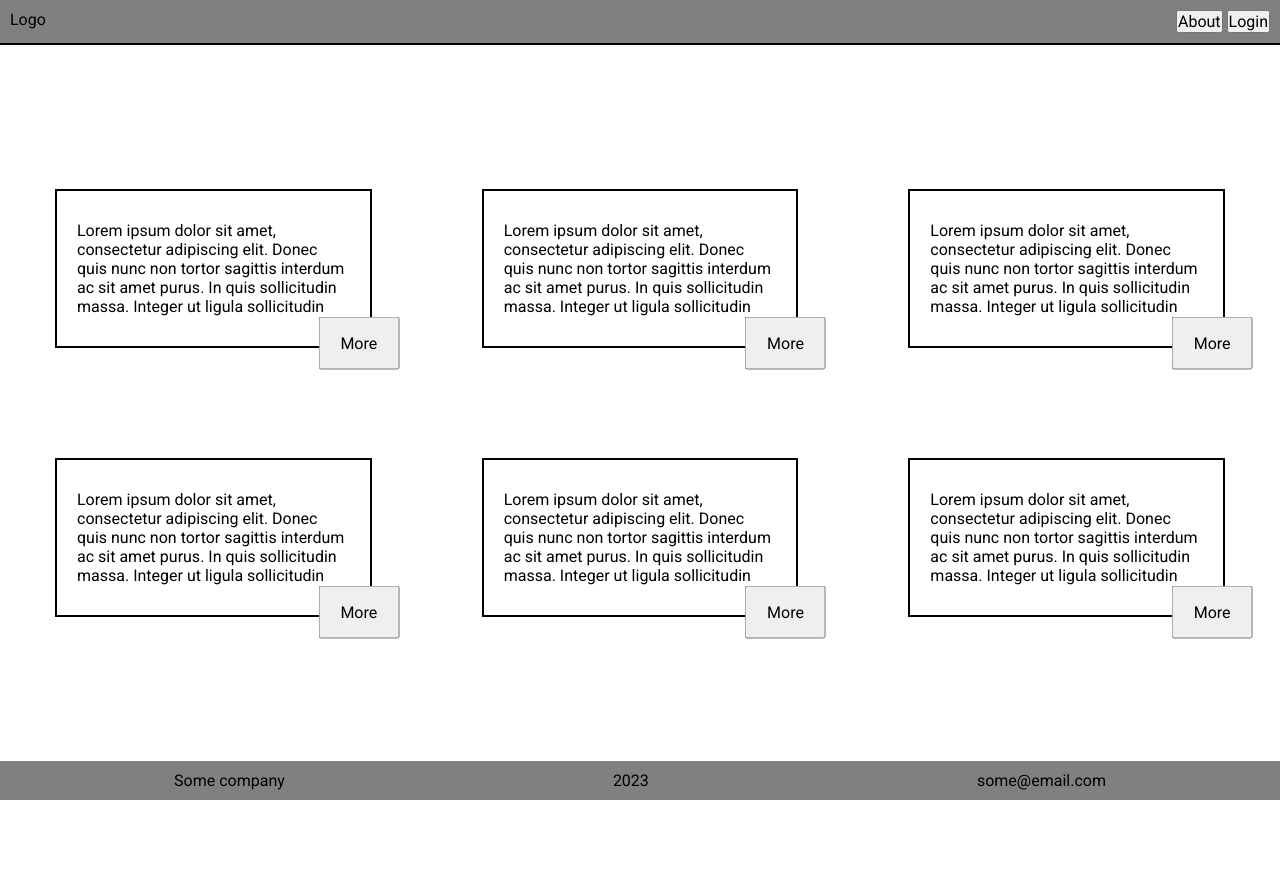
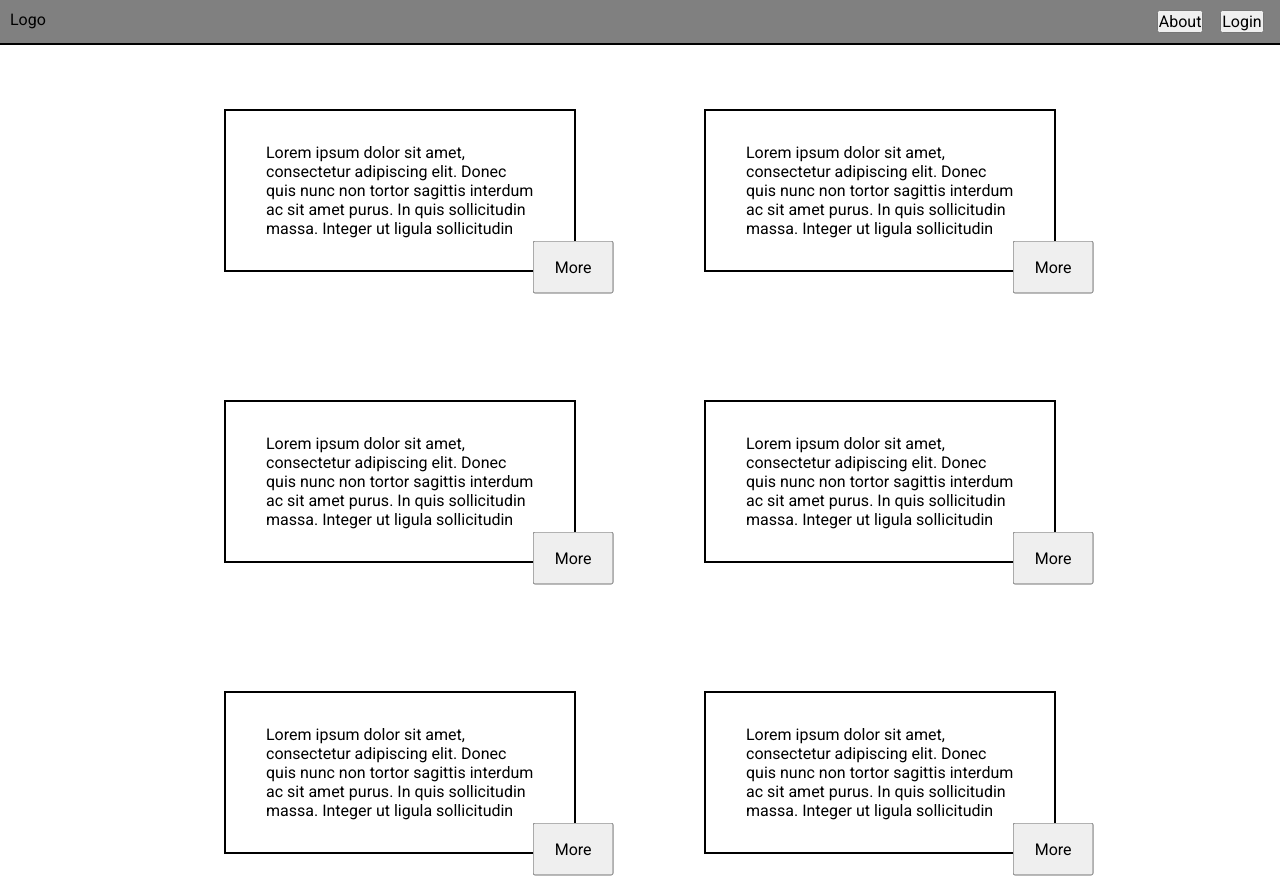
Before and after one commit to petergyenge/flexVizsgaFeladatGyakorlas, a plain HTML site: page index.html in a window 1280 px wide. Shown: the top 879 px of the page. Before the commit the page ends 800 px from the top, so only its background shows below. Drawn offline with Linux system fonts and the light colour scheme.

Commit message:
add mainDiv margin

```diff
--- a/style.css
+++ b/style.css
@@ -50,11 +50,16 @@ video {
     padding: 10px 10px;
 }
 
+.navBar div button{
+    margin: 0 0.4rem;
+}
+
 .mainDiv {
     display: flex;
     justify-content: center;
     align-items: center;
     flex-wrap: wrap;
+    margin: 0 20vh;
 }
 
 .footerDiv {
@@ -66,8 +71,8 @@ video {
 
 .mainDiv div {
     flex: 1 0 300px;
-    padding: 30px 20px;
-    margin: 55px;
+    padding: 2rem 2.5rem;
+    margin: 8vh;
     border: 2px solid black;
     position: relative;
 }
@@ -77,7 +82,7 @@ video {
     position: absolute;
     transform: translate(-50%, -50%);
     bottom: -50px;
-    right: -70px;
+    right: -80px;
 
 }
 
```
